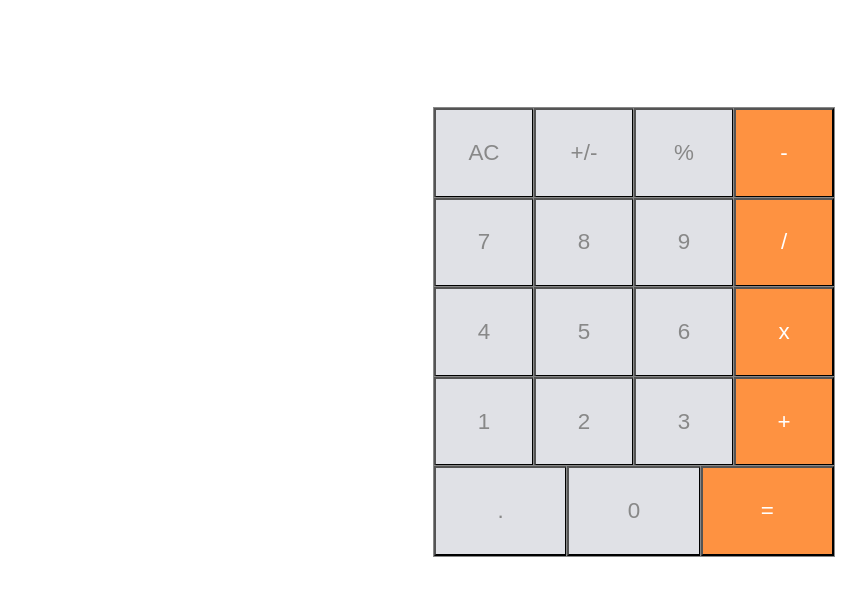
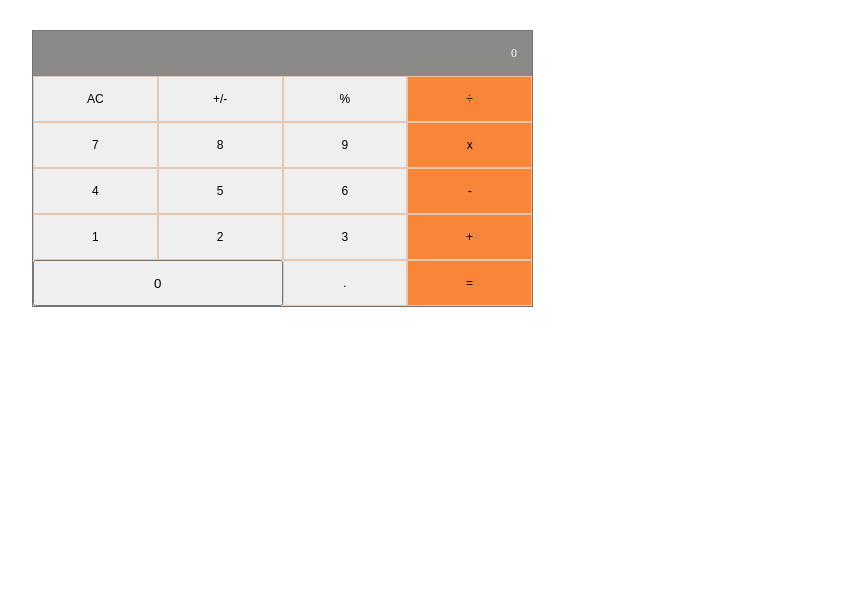
Before and after one commit to Sahar-SE/Math-Magicians, a React (Create React App) app: page /calculator in a window 1280 px wide. Shown: the top 596 px of the page, without its empty margins (6-872 px from the left). Built offline with nearby package versions, Linux system fonts and the light colour scheme; the HTML template or start-up script is replaced by a standard one.

Commit message:
Add design and functionality for calculator

```diff
--- a/src/App.js
+++ b/src/App.js
@@ -1,12 +1,11 @@
-import React from 'react';
-import ReactDOM from 'react-dom';
 import Calculator from './Component/Calculator';
 
 function App() {
-  return <Calculator />;
+  return (
+    <section className="App">
+      <Calculator />
+    </section>
+  );
 }
 
-const root = ReactDOM.createRoot(document.getElementById('root'));
-root.render(<App />);
-
 export default App;
--- /dev/null
+++ b/src/Component/Buttons.js
@@ -0,0 +1,40 @@
+import PropTypes from 'prop-types';
+
+function Buttons(props) {
+  const { value, handleClick } = props;
+
+  const orangeButtons = ['\u00F7', 'x', '-', '+', '='];
+
+  const classNamesCreate = (button) => {
+    let className = 'Button';
+    if (orangeButtons.includes(button)) {
+      className += ' Orange-button';
+    }
+    if (button === '0') {
+      className += 'Button Zero';
+    }
+    return className;
+  };
+
+  const buttonClick = (e) => {
+    handleClick(e.target.value);
+  };
+
+  return (
+    <button
+      className={classNamesCreate(value)}
+      type="button"
+      onClick={buttonClick}
+      value={value}
+    >
+      {value}
+    </button>
+  );
+}
+
+Buttons.propTypes = {
+  value: PropTypes.string.isRequired,
+  handleClick: PropTypes.func.isRequired,
+};
+
+export default Buttons;
--- a/src/Component/Calculator.jsx
+++ b/src/Component/Calculator.jsx
@@ -1,40 +1,54 @@
 import React from 'react';
-import '../index.css';
+import '../css/Calculator.css';
 
-export default function Calculator() {
-  return (
-    <div className="calc">
-      <div className="calc-style">
-        <div className="row">
-          <button className="btn" type="button">AC</button>
-          <button className="btn" type="button">+/-</button>
-          <button className="btn" type="button">%</button>
-          <button className="btn operator" type="button">-</button>
-        </div>
-        <div className="row">
-          <button className="btn" type="button">7</button>
-          <button className="btn" type="button">8</button>
-          <button className="btn" type="button">9</button>
-          <button className="btn operator" type="button">/</button>
-        </div>
-        <div className="row">
-          <button className="btn" type="button">4</button>
-          <button className="btn" type="button">5</button>
-          <button className="btn" type="button">6</button>
-          <button className="btn operator" type="button">x</button>
-        </div>
-        <div className="row">
-          <button className="btn" type="button">1</button>
-          <button className="btn" type="button">2</button>
-          <button className="btn" type="button">3</button>
-          <button className="btn operator" type="button">+</button>
-        </div>
-        <div className="row">
-          <button className="btn" type="button">.</button>
-          <button className="btn" type="button">0</button>
-          <button className="btn operator" type="button">=</button>
+import Buttons from './Buttons';
+import Calculate from '../logic/calculate';
+
+class Calculator extends React.Component {
+  constructor(props) {
+    super(props);
+    this.state = {
+      buttons: [
+        'AC', '+/-', '%', '\u00F7', '7', '8', '9', 'x',
+        '4', '5', '6', '-', '1', '2', '3', '+', '0', '.', '=',
+      ],
+      calculateObj: { total: 0, next: null, operation: null },
+      result: 0,
+    };
+
+    this.getResult = this.getResult.bind(this);
+  }
+
+  getResult(value) {
+    const { calculateObj } = this.state;
+    const calculation = Calculate(calculateObj, value);
+    this.setState({
+      calculateObj: calculation,
+    }, this.getScreenValue);
+  }
+
+  getScreenValue() {
+    const { calculateObj } = this.state;
+    let result = calculateObj.total || 0;
+    if (calculateObj.operation) result = `${calculateObj.total || ''} ${calculateObj.operation || ''}`;
+    if (calculateObj.next) result = `${calculateObj.total || ''} ${calculateObj.operation || ''} ${calculateObj.next}`;
+    this.setState({ result });
+  }
+
+  render() {
+    const { buttons, result } = this.state;
+    return (
+      <div className="Calculator">
+        <div className="Screen-div">{ result }</div>
+        <div className="Buttons-grid">
+          {buttons.map((button) => (
+            <Buttons key={button} value={button} handleClick={this.getResult} />
+          ))}
+
         </div>
       </div>
-    </div>
-  );
+    );
+  }
 }
+
+export default Calculator;
--- /dev/null
+++ b/src/css/App.css
@@ -0,0 +1,42 @@
+.App {
+  display: flex;
+  justify-content: center;
+  align-items: center;
+  text-align: center;
+}
+
+.App-logo {
+  height: 40vmin;
+  pointer-events: none;
+}
+
+@media (prefers-reduced-motion: no-preference) {
+  .App-logo {
+    animation: App-logo-spin infinite 20s linear;
+  }
+}
+
+.App-header {
+  background-color: #282c34;
+  min-height: 100vh;
+  display: flex;
+  flex-direction: column;
+  align-items: center;
+  justify-content: center;
+  font-size: calc(10px + 2vmin);
+  color: white;
+}
+
+.App-link {
+  color: #61dafb;
+}
+
+@keyframes App-logo-spin {
+  from {
+    transform: rotate(0deg);
+  }
+
+  to {
+    transform: rotate(360deg);
+  }
+}
--- /dev/null
+++ b/src/css/Calculator.css
@@ -0,0 +1,36 @@
+.Calculator {
+  display: flex;
+  flex-direction: column;
+  justify-content: center;
+  border: 1px solid #747474;
+  width: 499px;
+  margin: 30px;
+}
+
+.Screen-div {
+  padding: 15px;
+  align-self: stretch;
+  background: #8b8888;
+  text-align: end;
+  font-size: 12px;
+  color: #fff;
+}
+
+.Buttons-grid {
+  display: grid;
+  grid-template: repeat(5, 1fr)/repeat(4, 1fr);
+}
+
+.Button {
+  padding: 15px;
+  font-size: 12px;
+  border: 1px solid #e5c7b2;
+}
+
+.Orange-button {
+  background-color: #f98538;
+}
+
+.Zero {
+  grid-column: 1/span 2;
+}
--- /dev/null
+++ b/src/css/index.css
@@ -0,0 +1,27 @@
+body {
+  margin: 0;
+  font-family:
+    -apple-system,
+    BlinkMacSystemFont,
+    'Segoe UI',
+    'Roboto',
+    'Oxygen',
+    'Ubuntu',
+    'Cantarell',
+    'Fira Sans',
+    'Droid Sans',
+    'Helvetica Neue',
+    sans-serif;
+  -webkit-font-smoothing: antialiased;
+  -moz-osx-font-smoothing: grayscale;
+}
+
+code {
+  font-family:
+    source-code-pro,
+    Menlo,
+    Monaco,
+    Consolas,
+    'Courier New',
+    monospace;
+}
--- /dev/null
+++ b/src/logic/calculate.js
@@ -0,0 +1,135 @@
+import operate from './operate';
+
+function isNumber(item) {
+  return !!item.match(/[0-9]+/);
+}
+
+/**
+ * Given a button name and a calculator data object, return an updated
+ * calculator data object.
+ *
+ * Calculator data object contains:
+ *   total:s      the running total
+ *   next:String       the next number to be operated on with the total
+ *   operation:String  +, -, etc.
+ */
+export default function calculate(obj, buttonName) {
+  if (buttonName === 'AC') {
+    return {
+      total: null,
+      next: null,
+      operation: null,
+    };
+  }
+
+  if (isNumber(buttonName)) {
+    if (buttonName === '0' && obj.next === '0') {
+      return {};
+    }
+    // If there is an operation, update next
+    if (obj.operation) {
+      if (obj.next && obj.next !== '0') {
+        return { ...obj, next: obj.next + buttonName };
+      }
+      return { ...obj, next: buttonName };
+    }
+    // If there is no operation, update next and clear the value
+    if (obj.next && obj.next !== '0') {
+      return {
+        next: obj.next + buttonName,
+        total: null,
+        operation: null,
+      };
+    }
+    return {
+      next: buttonName,
+      total: null,
+      operation: null,
+    };
+  }
+
+  if (buttonName === '.') {
+    if (obj.next) {
+      if (obj.next.includes('.')) {
+        return { ...obj };
+      }
+      return { ...obj, next: `${obj.next}.` };
+    }
+    if (obj.operation) {
+      return { ...obj, next: '0.' };
+    }
+    if (obj.total) {
+      if (obj.total.includes('.')) {
+        return {};
+      }
+      return { ...obj, next: `${obj.total}.` };
+    }
+    return { ...obj, next: '0.' };
+  }
+
+  if (buttonName === '=') {
+    if (obj.next && obj.operation) {
+      return {
+        total: operate(obj.total, obj.next, obj.operation),
+        next: null,
+        operation: null,
+      };
+    }
+    // '=' with no operation, nothing to do
+    return {};
+  }
+
+  if (buttonName === '+/-') {
+    if (obj.next) {
+      return { ...obj, next: (-1 * parseFloat(obj.next)).toString() };
+    }
+    if (obj.total) {
+      return { ...obj, total: (-1 * parseFloat(obj.total)).toString() };
+    }
+    return {};
+  }
+
+  // Button must be an operation
+
+  // When the user presses an operation button without having entered
+  // a number first, do nothing.
+  // if (!obj.next && !obj.total) {
+  //   return {};
+  // }
+
+  // User pressed an operation after pressing '='
+  if (!obj.next && obj.total && !obj.operation) {
+    return { ...obj, operation: buttonName };
+  }
+
+  // User pressed an operation button and there is an existing operation
+  if (obj.operation) {
+    if (obj.total && !obj.next) {
+      return { ...obj, operation: buttonName };
+    }
+
+    if (!obj.total) {
+      return { total: 0, operation: buttonName };
+    }
+
+    return {
+      total: operate(obj.total, obj.next, obj.operation),
+      next: null,
+      operation: buttonName,
+    };
+  }
+
+  // no operation yet, but the user typed one
+
+  // The user hasn't typed a number yet, just save the operation
+  if (!obj.next) {
+    return { operation: buttonName };
+  }
+
+  // save the operation and shift 'next' into 'total'
+  return {
+    total: obj.next,
+    next: null,
+    operation: buttonName,
+  };
+}
--- /dev/null
+++ b/src/logic/operate.js
@@ -0,0 +1,30 @@
+import Big from 'big.js';
+
+export default function operate(numberOne, numberTwo, operation) {
+  const one = Big(numberOne);
+  const two = Big(numberTwo);
+  if (operation === '+') {
+    return one.plus(two).toString();
+  }
+  if (operation === '-') {
+    return one.minus(two).toString();
+  }
+  if (operation === 'x') {
+    return one.times(two).toString();
+  }
+  if (operation === '÷') {
+    try {
+      return one.div(two).toString();
+    } catch (err) {
+      return "Can't divide by 0.";
+    }
+  }
+  if (operation === '%') {
+    try {
+      return one.mod(two).toString();
+    } catch (err) {
+      return "Can't find modulo as can't divide by 0.";
+    }
+  }
+  throw Error(`Unknown operation '${operation}'`);
+}
```
